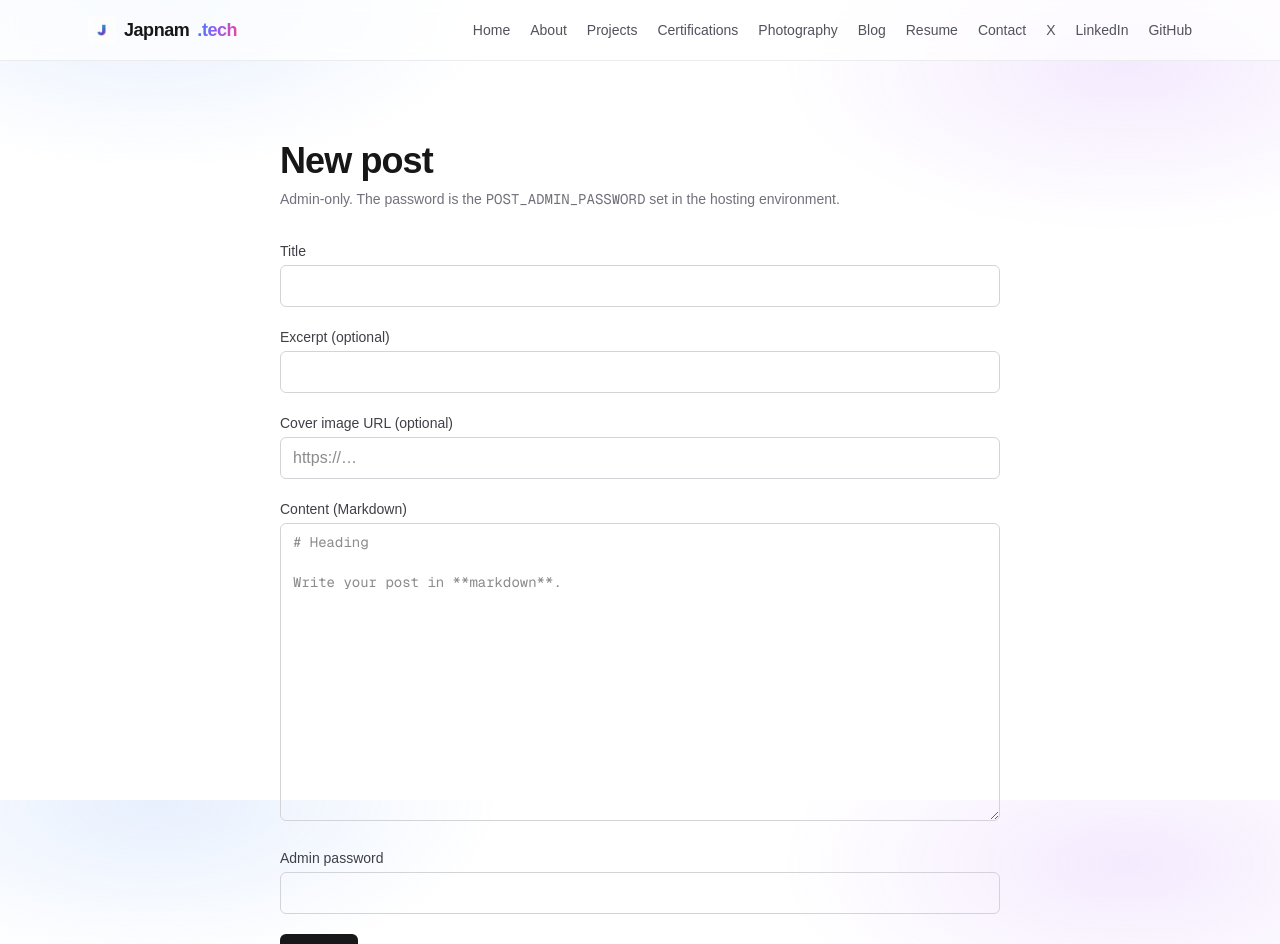
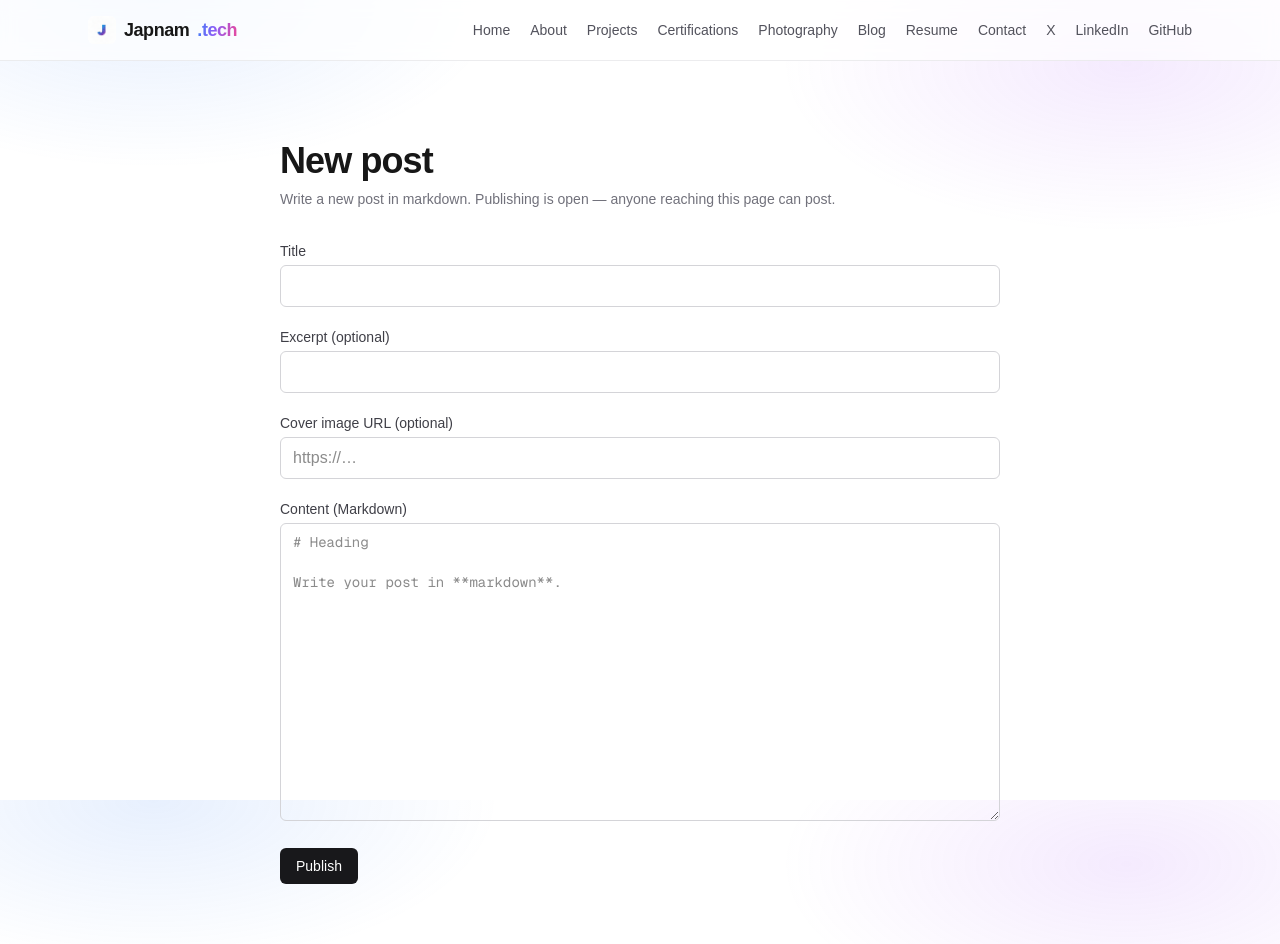
Before and after one commit to japnam89/portfolio, a Next.js app: page /admin/posts/new in a window 1280 px wide. Shown: the top 944 px of the page. Built offline with nearby package versions, Linux system fonts and the light colour scheme.

Commit message:
feat: open blog posting (remove admin password gate)

```diff
--- a/src/app/admin/posts/new/page.tsx
+++ b/src/app/admin/posts/new/page.tsx
@@ -3,16 +3,14 @@
 import { useState } from "react";
 import { useRouter } from "next/navigation";
 
-// Admin page to publish a new blog post. Auth uses a Bearer token equal to the
-// POST_ADMIN_PASSWORD env var (set in hPanel). The token is sent only to the
-// same-origin /api/posts endpoint.
+// Admin page to publish a new blog post. Posting is open (no password) — the
+// /api/posts endpoint accepts unauthenticated POSTs.
 export default function NewPost() {
   const router = useRouter();
   const [title, setTitle] = useState("");
   const [excerpt, setExcerpt] = useState("");
   const [content, setContent] = useState("");
   const [cover, setCover] = useState("");
-  const [password, setPassword] = useState("");
   const [status, setStatus] = useState<{ ok: boolean; msg: string } | null>(null);
   const [busy, setBusy] = useState(false);
 
@@ -25,7 +23,6 @@ export default function NewPost() {
         method: "POST",
         headers: {
           "Content-Type": "application/json",
-          Authorization: `Bearer ${password}`,
         },
         body: JSON.stringify({ title, excerpt, content, cover }),
       });
@@ -47,8 +44,8 @@ export default function NewPost() {
     <section className="mx-auto max-w-3xl px-6 py-20">
       <h1 className="text-4xl font-bold tracking-tight">New post</h1>
       <p className="mt-2 text-sm text-zinc-500">
-        Admin-only. The password is the <code>POST_ADMIN_PASSWORD</code> set in
-        the hosting environment.
+        Write a new post in markdown. Publishing is open — anyone reaching this
+        page can post.
       </p>
 
       <form onSubmit={submit} className="mt-8 space-y-5">
@@ -95,18 +92,6 @@ export default function NewPost() {
             placeholder={"# Heading\n\nWrite your post in **markdown**."}
           />
         </div>
-        <div>
-          <label className="block text-sm font-medium text-zinc-700">
-            Admin password
-          </label>
-          <input
-            type="password"
-            value={password}
-            onChange={(e) => setPassword(e.target.value)}
-            required
-            className="mt-1 w-full rounded-md border border-zinc-300 px-3 py-2"
-          />
-        </div>
 
         {status && (
           <p
--- a/src/app/api/posts/route.ts
+++ b/src/app/api/posts/route.ts
@@ -14,20 +14,8 @@ export async function GET() {
   }
 }
 
-// POST /api/posts -> create (admin only, protected by POST_ADMIN_PASSWORD)
+// POST /api/posts -> create (open, no auth)
 export async function POST(req: Request) {
-  const expected = process.env.POST_ADMIN_PASSWORD;
-  if (!expected) {
-    return NextResponse.json(
-      { error: "Blog admin not configured (set POST_ADMIN_PASSWORD)." },
-      { status: 503 },
-    );
-  }
-  const auth = req.headers.get("authorization") || "";
-  const token = auth.startsWith("Bearer ") ? auth.slice(7) : "";
-  if (token !== expected) {
-    return NextResponse.json({ error: "Unauthorized" }, { status: 401 });
-  }
   let body: { title?: string; content?: string; excerpt?: string; cover?: string };
   try {
     body = await req.json();
```
